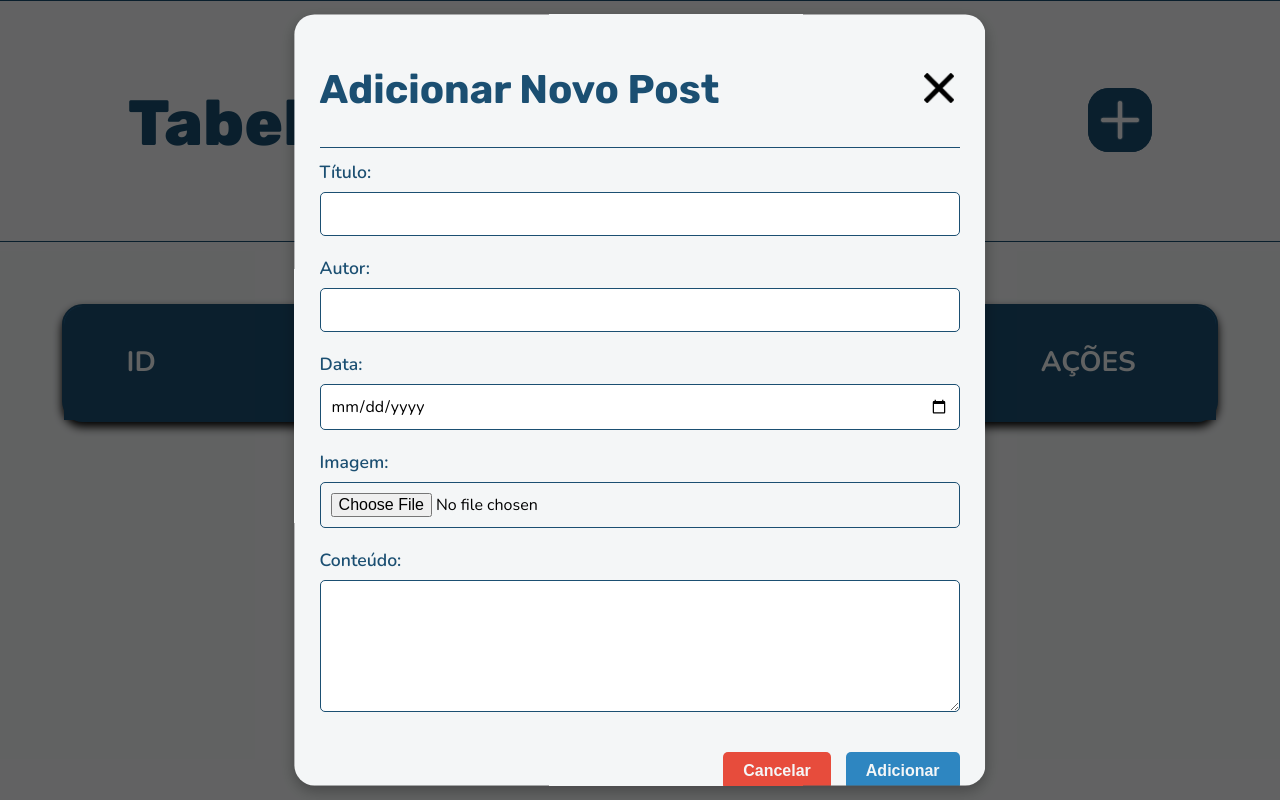
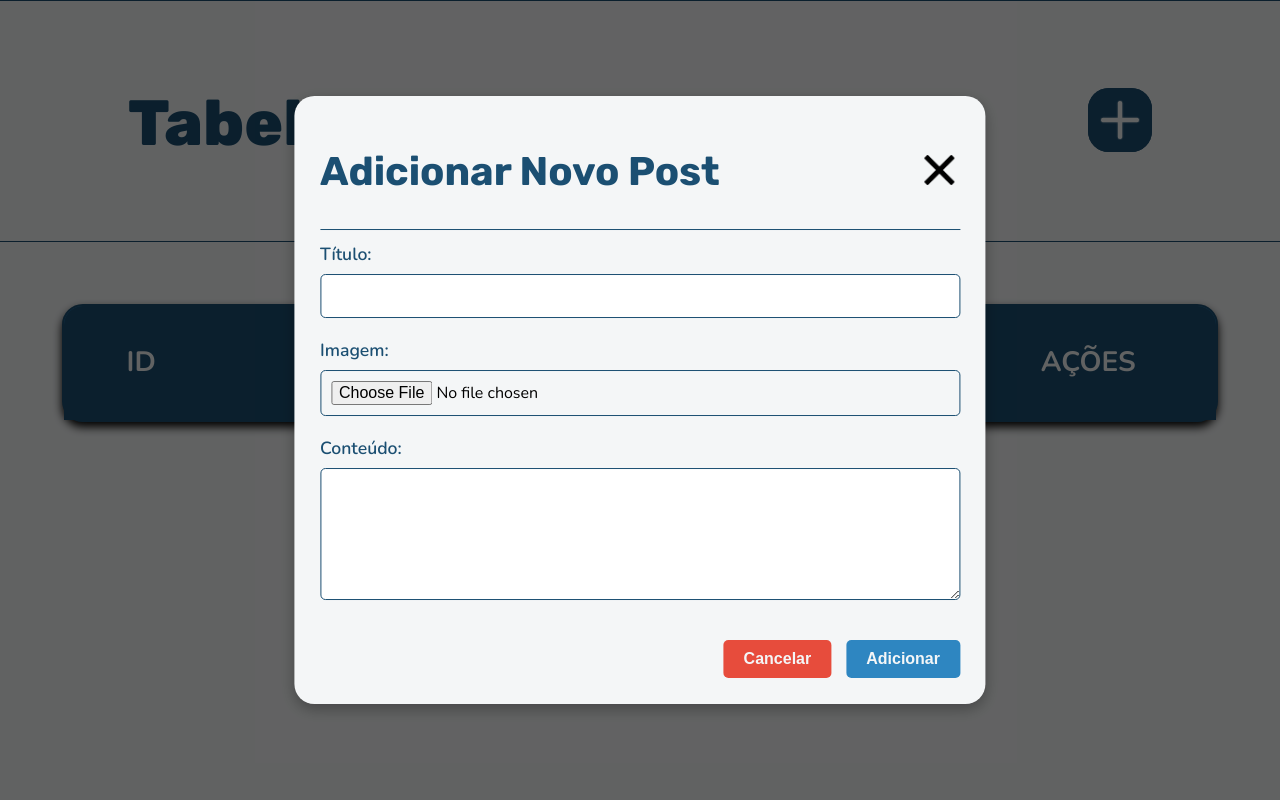
Before and after one commit to lucasferoli/QuidStroll_Trainee-2025.1, a PHP site: page /admin/tabelaDePosts in a window 1280 px wide, after a click that opens the changed part. Run offline with PHP 8.4, Linux system fonts and the light colour scheme; data that the repository does not hold is empty.

Commit message:
Corrige adicionar posts na tabela

```diff
--- a/app/Controllers/TabelaDePostsAdminController.php
+++ b/app/Controllers/TabelaDePostsAdminController.php
@@ -11,21 +11,22 @@ class TabelaDePostsAdminController
     public function index()
     {
         $posts = App::get('database')->selectAll('posts');
+
         return view('/admin/tabelaDePosts', compact('posts'));
     }
 
     public function store() {
         $parametros = [
-            'id' => $_POST['id'],
-            'tituloPost' => $_POST['tituloPost'],
-            'conteudoPost'=> $_POST['conteudoPost'],
-            'imagemPost' => $_POST['imagemPost'],
-            'dataPost' => $_POST['dataPost'],
-            'autorPost' => $_POST['autorPost'],
+            //'id' => $_POST['id'],
+            'titulo' => $_POST['titulo'],
+            'descricao'=> $_POST['descricao'],
+            'imagem' => $_POST['imagem'],
+            //'criado_em' => $_POST['criado_em'],
+            'id_autor' => 1
         ];
 
         App::get('database')->insert('posts', $parametros);
-        header('Location: /tabelaDePosts');
+        header('Location: /admin/tabelaDePosts');
     }
 
     public function delete(){
--- a/app/views/admin/tabelaDePosts.view.php
+++ b/app/views/admin/tabelaDePosts.view.php
@@ -41,8 +41,8 @@
                     <tr class="trTabelaDePosts">
                         <td class="idTabelaDePosts"><?= $posts->id ?></td>
                         <td class="tituloTabelaDePosts"><?= $posts->titulo ?></td>
-                        <td class="autorTabelaDePosts"><?= $posts->autor ?></td>
-                        <td class="dataTabelaDePosts"><?= $posts->data ?></td>
+                        <td class="autorTabelaDePosts">Teste</td>
+                        <td class="dataTabelaDePosts"><?= $posts->criado_em ?></td>
                         <td class="acoesTabelaDePosts">
                             <button onclick="abrirModal('janelaModalVisualizar<?= $posts->id ?>', 'fundoModalVisualizar')"><img class="visualizarTabelaDePosts" src="\public\assets\Eye.png" alt="Visualizar"></button>
                             <button onclick="abrirModalEditar('janelaModalEditar','fundoModal')"><img class="editarTabelaDePosts" src="/public/assets/Pen.png" alt="Editar"></button>
@@ -154,23 +154,23 @@
         <form class="formModalAdicionar-tabelaDePosts" method="POST" action="/admin/tabelaDePosts/create">
             <div class="campoFormModalAdicionar">
                 <label for="tituloPost">Título:</label>
-                <input type="text" id="tituloPost" name="tituloPost" required>
+                <input type="text" id="tituloPost" name="titulo" required>
             </div>
-            <div class="campoFormModalAdicionar">
+            <!-- <div class="campoFormModalAdicionar">
                 <label for="autorPost">Autor:</label>
-                <input type="text" id="autorPost" name="autorPost" required>
+                <input type="text" id="autorPost" name="id_autor" required>
             </div>
             <div class="campoFormModalAdicionar">
                 <label for="dataPost">Data:</label>
-                <input type="date" id="dataPost" name="dataPost" required>
-            </div>
+                <input type="date" id="dataPost" name="criado_em" required>
+            </div> -->
             <div class="campoFormModalAdicionar">
                 <label for="imagemPost">Imagem:</label>
-                <input type="file" id="imagemPost" name="imagemPost" accept="image/*">
+                <input type="file" id="imagemPost" name="imagem" accept="image/*">
             </div>
             <div class="campoFormModalAdicionar">
                 <label for="conteudoPost">Conteúdo:</label>
-                <textarea id="conteudoPost" name="conteudoPost" rows="5" required></textarea>
+                <textarea id="conteudoPost" name="descricao" rows="5" required></textarea>
             </div>
             <div class="botoesFormModalAdicionar">
                 <button type="button" onclick="fecharModal('janelaModalAdicionar', 'fundoModalAdicionar')">Cancelar</button>
```
